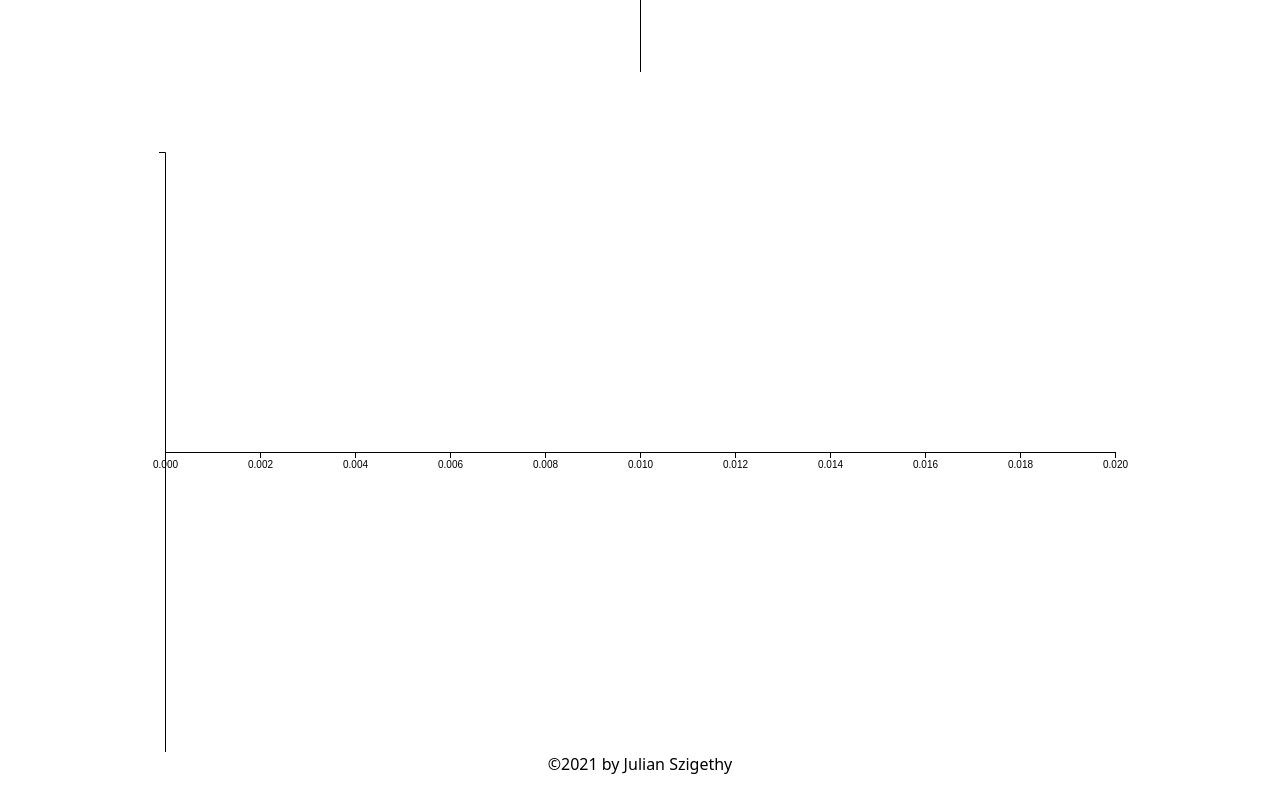
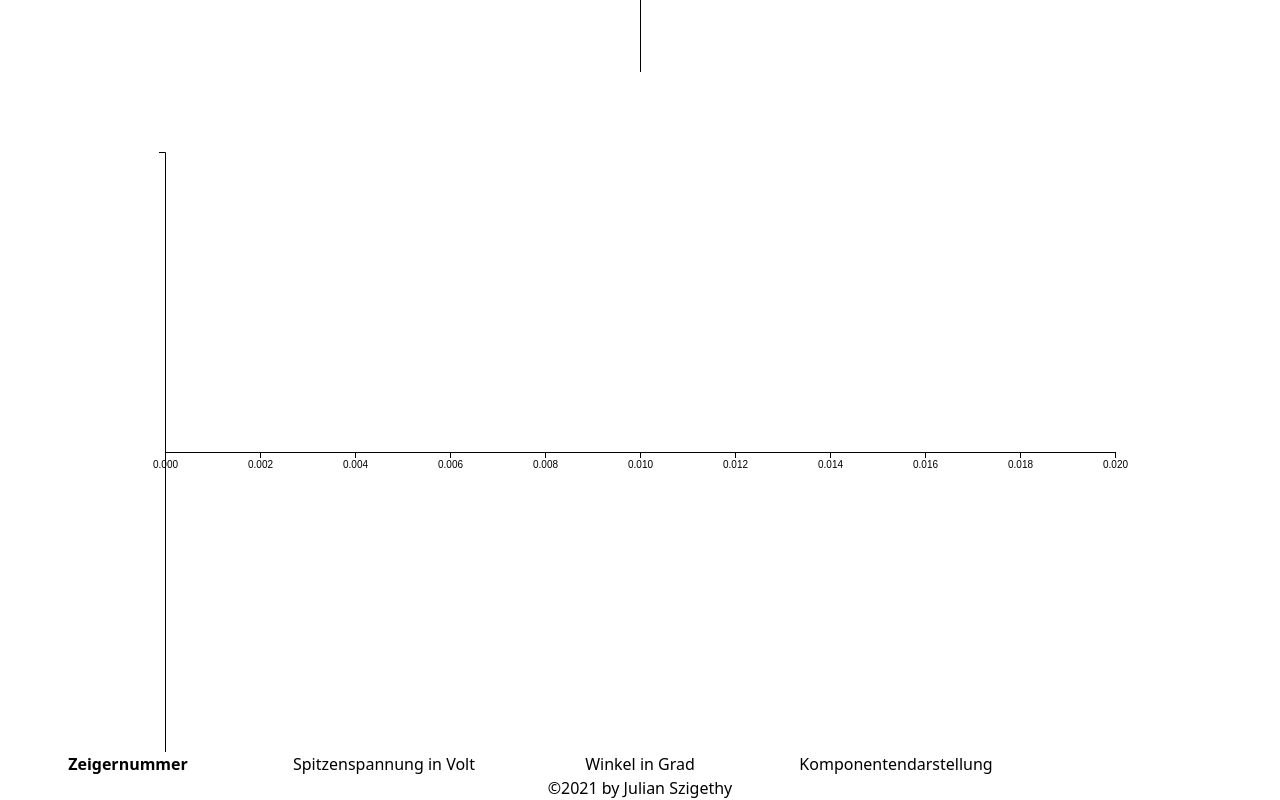
Before and after one commit to Julian-Sz/ete-addition-frequenzgleicher-wechselgroessen, a React (Create React App) app: page / in a window 1280 px wide. Shown: the part 732-1532 px from the top of the page. Before the commit the page ends 1508 px from the top, so only its background shows below. Built offline with nearby package versions, Linux system fonts and the light colour scheme; what distinct-colors would draw is missing.

Commit message:
fixed bugs and added list

```diff
--- a/package.json
+++ b/package.json
@@ -2,6 +2,7 @@
   "name": "project",
   "version": "0.1.0",
   "private": true,
+  "homepage": "http://julian-sz.github.io/ete-addition-frequenzgleicher-wechselgroessen",
   "dependencies": {
     "@craco/craco": "^6.3.0",
     "@testing-library/jest-dom": "^5.14.1",
@@ -19,7 +20,9 @@
     "start": "craco start",
     "build": "craco build",
     "test": "craco test",
-    "eject": "react-scripts eject"
+    "eject": "react-scripts eject",
+    "predeploy": "npm run build",
+    "deploy": "gh-pages -d build"
   },
   "eslintConfig": {
     "extends": [
@@ -41,6 +44,7 @@
   },
   "devDependencies": {
     "autoprefixer": "^9.8.8",
+    "gh-pages": "^3.2.3",
     "postcss": "^7.0.39",
     "tailwindcss": "npm:@tailwindcss/postcss7-compat@^2.2.16"
   }
--- a/src/App.js
+++ b/src/App.js
@@ -4,20 +4,9 @@ import "./index.css";
 import InputPrompt from "./components/inputPrompt";
 import Zeigerdiagramm from "./components/zeigerdiagramm";
 import SpannungZeitdiagramm from "./components/spannung-zeitdiagramm";
+import SpannungsListe from "./components/spannungsListe";
 import { max as d3max } from "d3";
 import distinctColors from "distinct-colors";
-
-// const COLORARRAY = [
-//   "#0652DD",
-//   "#1289A7",
-//   "#A3CB38",
-//   "#F79F1F",
-//   "#9980FA",
-//   "#EA2027",
-//   "#6F1E51",
-//   "#006266",
-//   "#009432",
-// ];
 
 var palette = distinctColors({ count: 100 });
 
@@ -84,6 +73,7 @@ function App() {
         <InputPrompt dispatch={dispatch} />
         <Zeigerdiagramm store={store} dispatch={dispatch} />
         <SpannungZeitdiagramm store={store} dispatch={dispatch} />
+        <SpannungsListe store={store} dispatch={dispatch} />
       </main>
       <footer>©2021 by Julian Szigethy</footer>
     </div>
--- a/src/components/spannung-zeitdiagramm.js
+++ b/src/components/spannung-zeitdiagramm.js
@@ -26,6 +26,7 @@ export default function SpannungZeitdiagramm(props) {
 
   useEffect(() => {
     d3.selectAll(".axis-spannung").remove();
+    d3.selectAll(".spannung-zeit-path").remove();
 
     d3.select("#spannung-svg")
       .append("g")
@@ -58,6 +59,7 @@ export default function SpannungZeitdiagramm(props) {
 
       d3.select("#spannung-svg")
         .append("g")
+        .attr("class", "spannung-zeit-path")
         .append("path")
         .attr("d", line(sine))
         .attr("stroke", zeiger.color)
--- /dev/null
+++ b/src/components/spannungsListe.js
@@ -0,0 +1,45 @@
+import React from "react";
+
+const roundToX = (num = 0, X = 20) => +(Math.round(num + `e${X}`) + `e-${X}`);
+
+export default function SpannungsListe(props) {
+  return (
+    <div>
+      <ul className="grid grid-cols-5 w-full">
+        <strong>Zeigernummer</strong>
+        <span>Spitzenspannung in Volt</span>
+        <span>Winkel in Grad</span>
+        <span>Komponentendarstellung</span>
+        <span className="w-8"></span>
+        {props.store.zeigerarray.map((zeiger) => {
+          return (
+            <React.Fragment key={zeiger.nummer}>
+              <strong>
+                U<sub>{zeiger.nummer}</sub>
+              </strong>
+              <span>{roundToX(zeiger.betrag, 4)} V</span>
+              <span>{roundToX((zeiger.angle * 180) / Math.PI, 3)}</span>
+              <span>
+                {zeiger.real} + {zeiger.imaginary} * i
+              </span>
+              <span className="w-8">
+                <svg
+                  xmlns="http://www.w3.org/2000/svg"
+                  className="hover:bg-gray-300 rounded-xl p-1 cursor-pointer"
+                  fill="currentColor"
+                  viewBox="0 0 16 16"
+                >
+                  <path d="M5.5 5.5A.5.5 0 0 1 6 6v6a.5.5 0 0 1-1 0V6a.5.5 0 0 1 .5-.5zm2.5 0a.5.5 0 0 1 .5.5v6a.5.5 0 0 1-1 0V6a.5.5 0 0 1 .5-.5zm3 .5a.5.5 0 0 0-1 0v6a.5.5 0 0 0 1 0V6z" />
+                  <path
+                    fillRule="evenodd"
+                    d="M14.5 3a1 1 0 0 1-1 1H13v9a2 2 0 0 1-2 2H5a2 2 0 0 1-2-2V4h-.5a1 1 0 0 1-1-1V2a1 1 0 0 1 1-1H6a1 1 0 0 1 1-1h2a1 1 0 0 1 1 1h3.5a1 1 0 0 1 1 1v1zM4.118 4 4 4.059V13a1 1 0 0 0 1 1h6a1 1 0 0 0 1-1V4.059L11.882 4H4.118zM2.5 3V2h11v1h-11z"
+                  />
+                </svg>
+              </span>
+            </React.Fragment>
+          );
+        })}
+      </ul>
+    </div>
+  );
+}
```
Also changed, not shown: 2 other files (tests, documents, lock files or other folders).
